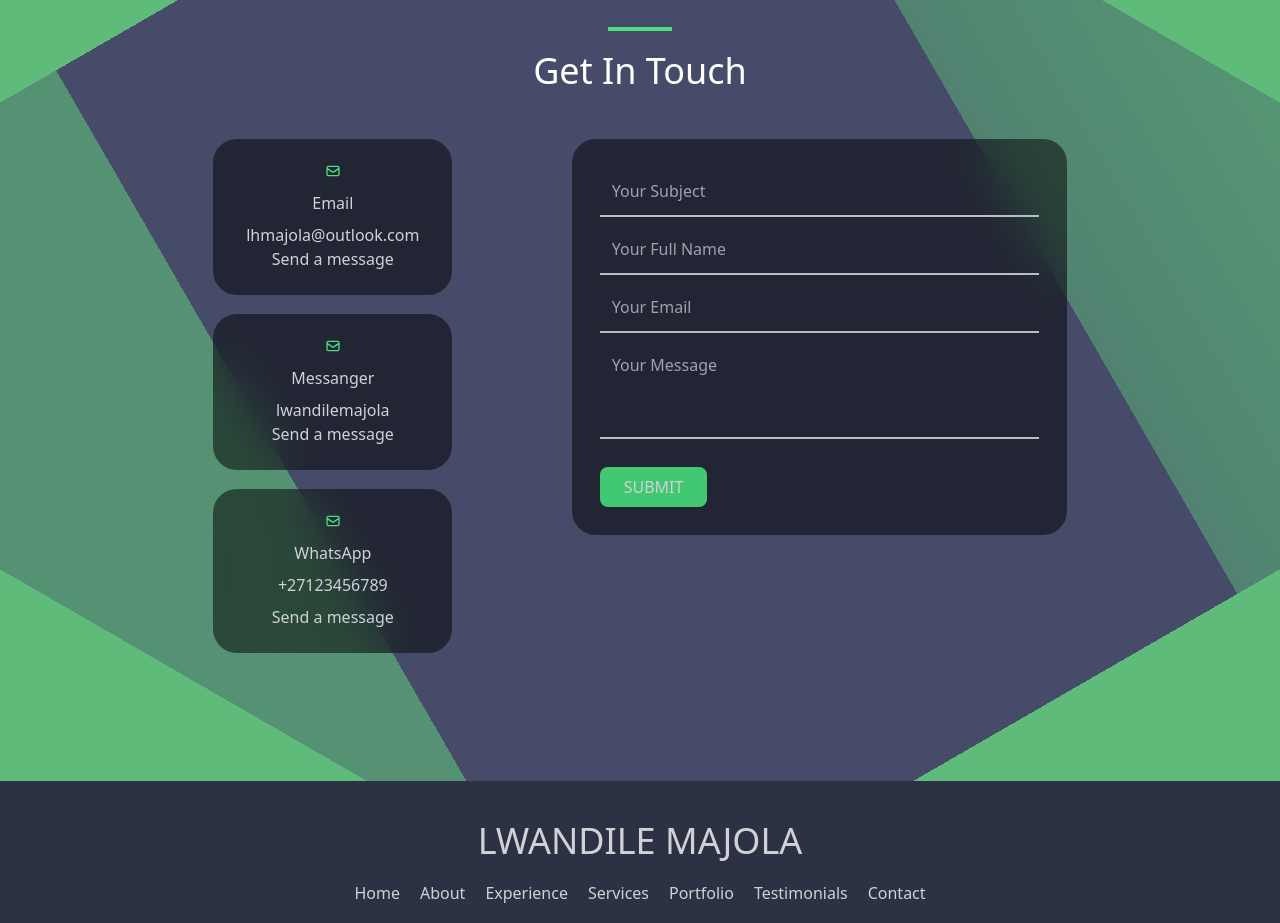
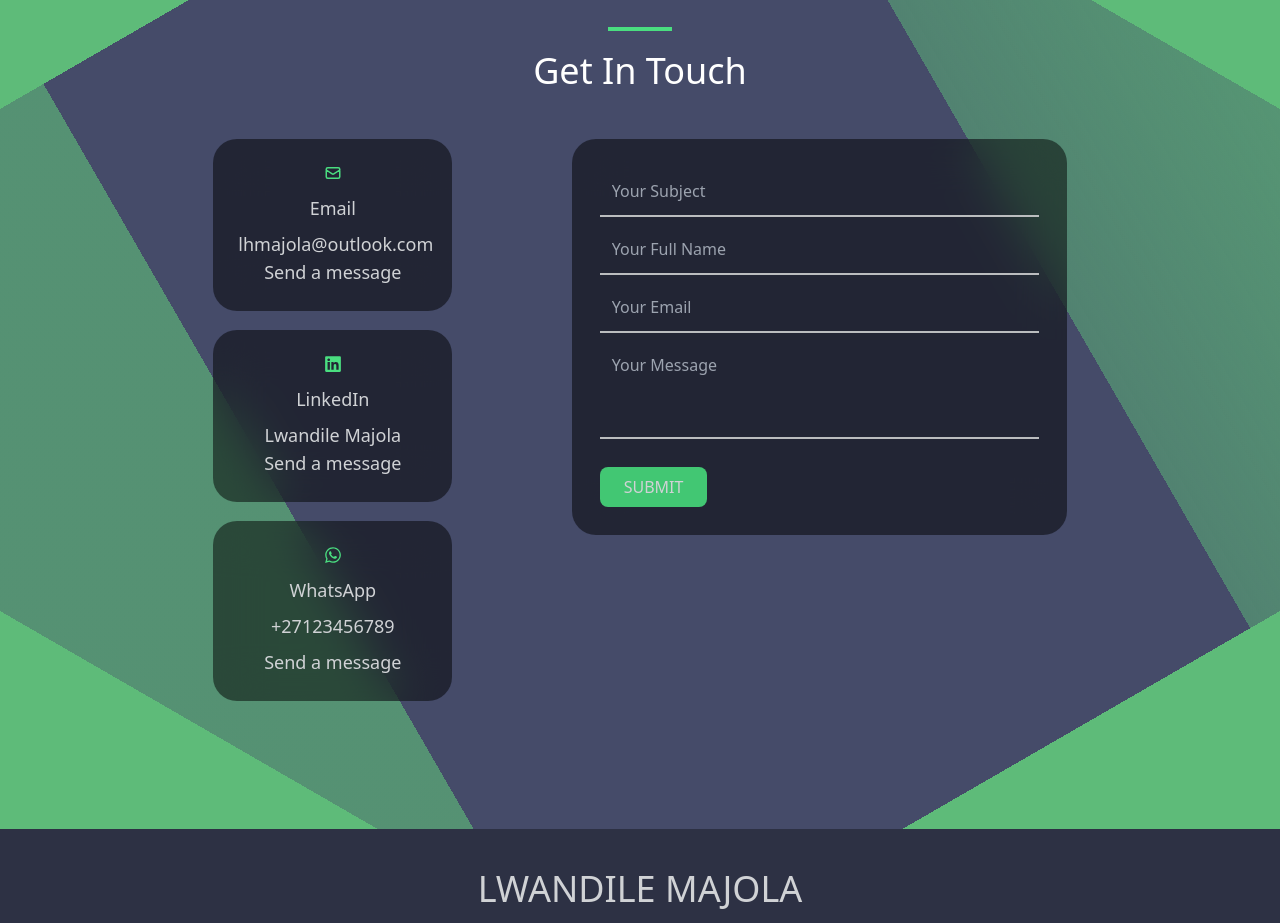
Before and after one commit to Hilton-J/Practice, a React (Vite) app in the folder Pagination/pagination/: page / in a window 1280 px wide. Shown: the part 900-1823 px from the top of the page. Built offline with nearby package versions, Linux system fonts and the light colour scheme; a web font is replaced by a local one.

Commit message:
Done for Today

```diff
--- a/Pagination/pagination/src/components/Button.jsx
+++ b/Pagination/pagination/src/components/Button.jsx
@@ -2,7 +2,7 @@ import PropTypes from 'prop-types'
 
 const Button = ({ text }) => {
   return (
-    <a className="bg-secondary px-6 py-2 rounded-lg cursor-pointer hover:shadow-custom block">{text}</a>
+    <a className="bg-secondary px-6 py-2 rounded-lg cursor-pointer hover:shadow-custom block transition-all duration-300">{text}</a>
   )
 };
 
--- a/Pagination/pagination/src/components/Contact.jsx
+++ b/Pagination/pagination/src/components/Contact.jsx
@@ -3,6 +3,7 @@ import emailjs from '@emailjs/browser'
 import HeaderTitle from './HeaderTitle'
 import Button from './Button'
 import { HiOutlineMail } from "react-icons/hi";
+import { FaLinkedin, FaWhatsapp } from 'react-icons/fa';
 
 const Contact = () => {
 
@@ -27,23 +28,23 @@ const Contact = () => {
         <HeaderTitle title={'Contact'} text={'Get In Touch'} />
 
         <div className='grid md:grid-cols-[28%_58%] gap-10 md:gap-[14%] w-7/12 md:w-11/12 lg:w-8/12 md:justify-center my-12'>
-          <div className='flex flex-col gap-[1.2rem]'>
-            <article className='p-6 text-center rounded-3xl space-y-2 bg-black/50 backdrop-blur-xl'>
+          <div className='flex flex-col gap-[1.2rem] text-lg'>
+            <article className='p-6 text-center rounded-3xl space-y-2 bg-black/50 backdrop-blur-xl border border-transparent hover:border-primary hover:bg-transparent transition-all duration-700'>
               <HiOutlineMail className='mx-auto mb-3 text-primary' />
               <h4>Email</h4>
               <h5>lhmajola@outlook.com</h5>
               <a href='mailto: lhmajola@outlook.com' target='_blank' rel='noreferrer'>Send a message</a>
             </article>
 
-            <article className='p-6 text-center rounded-3xl space-y-2 bg-black/50 backdrop-blur-xl'>
-              <HiOutlineMail className='mx-auto mb-3 text-primary' />
-              <h4>Messanger</h4>
-              <h5>lwandilemajola</h5>
-              <a href='https://m.me/lwandile.majola.9843' target='_blank' rel='noreferrer'>Send a message</a>
+            <article className='p-6 text-center rounded-3xl space-y-2 bg-black/50 backdrop-blur-xl border border-transparent hover:border-primary hover:bg-transparent transition-all duration-700'>
+              <FaLinkedin className='mx-auto mb-3 text-primary' />
+              <h4>LinkedIn</h4>
+              <h5>Lwandile Majola</h5>
+              <a href='https://www.linkedin.com/in/lwandile-majola' target='_blank' rel='noreferrer'>Send a message</a>
             </article>
 
-            <article className='p-6 text-center rounded-3xl space-y-2 bg-black/50 backdrop-blur-xl'>
-              <HiOutlineMail className='mx-auto mb-3 text-primary' />
+            <article className='p-6 text-center rounded-3xl space-y-2 bg-black/50 backdrop-blur-xl border border-transparent hover:border-primary hover:bg-transparent transition-all duration-700'>
+              <FaWhatsapp className='mx-auto mb-3 text-primary' />
               <h4>WhatsApp</h4>
               <h5>+27123456789</h5>
               <h5><a href='https://wa.me/27744806658' target='_blank' rel='noreferrer'>Send a message</a></h5>
```
